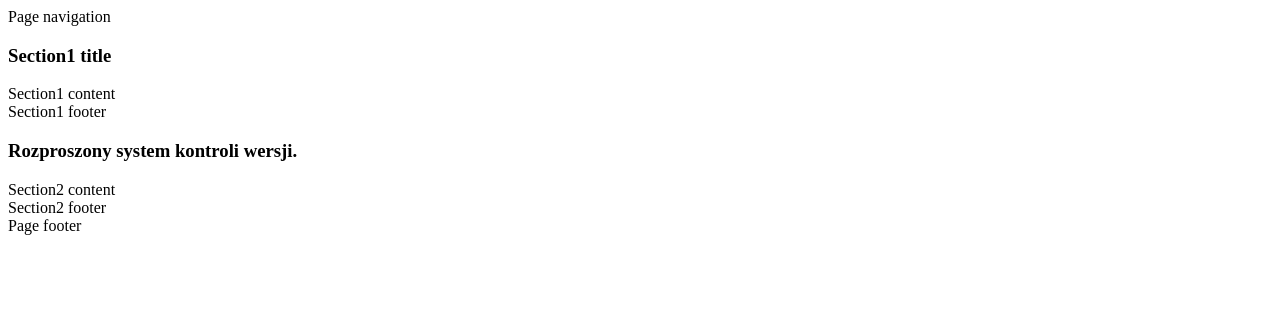
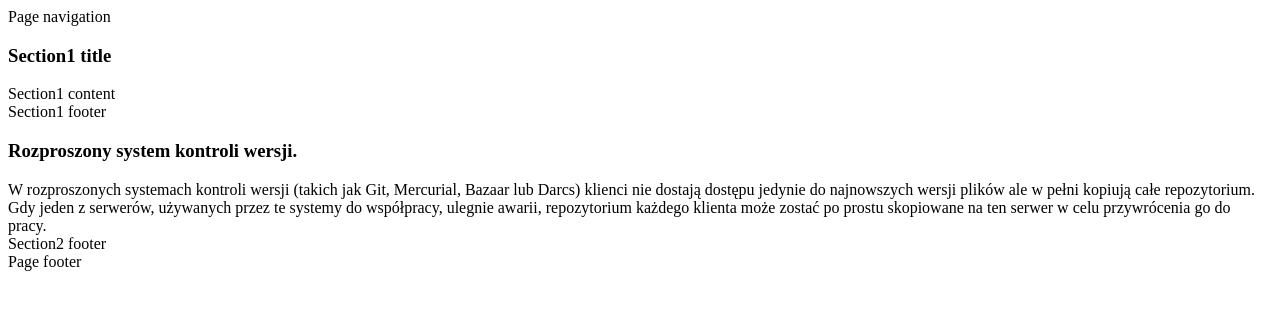
Before and after one commit to patrican/iislabpio_187769, a plain HTML site: page index.html in a window 1280 px wide. Drawn offline with Linux system fonts and the light colour scheme.

```diff
--- a/index.html
+++ b/index.html
@@ -23,7 +23,10 @@
 	    		<h3 class="panel-title">Rozproszony system kontroli wersji.</h3>
 	  		</div>
 	  		<div class="panel-body">
-		    	Section2 content
+		    	W rozproszonych systemach kontroli wersji (takich jak Git, Mercurial, Bazaar lub Darcs) klienci nie dostają
+			dostępu jedynie do najnowszych wersji plików ale w pełni kopiują całe repozytorium. Gdy jeden z serwerów,
+			używanych przez te systemy do współpracy, ulegnie awarii, repozytorium każdego klienta może zostać po prostu skopiowane na
+			ten serwer w celu przywrócenia go do pracy.
 		  	</div>
 			<footer class="panel-footer">
 				Section2 footer
```
